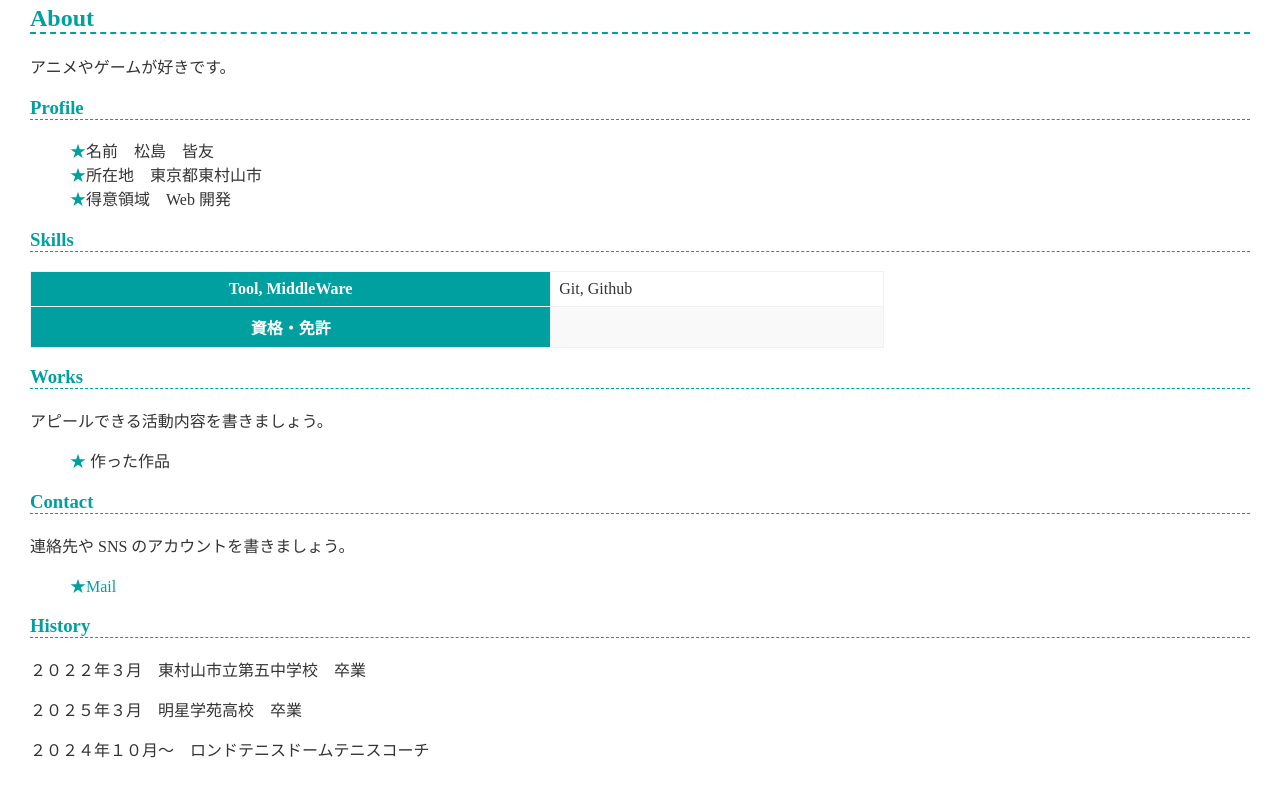
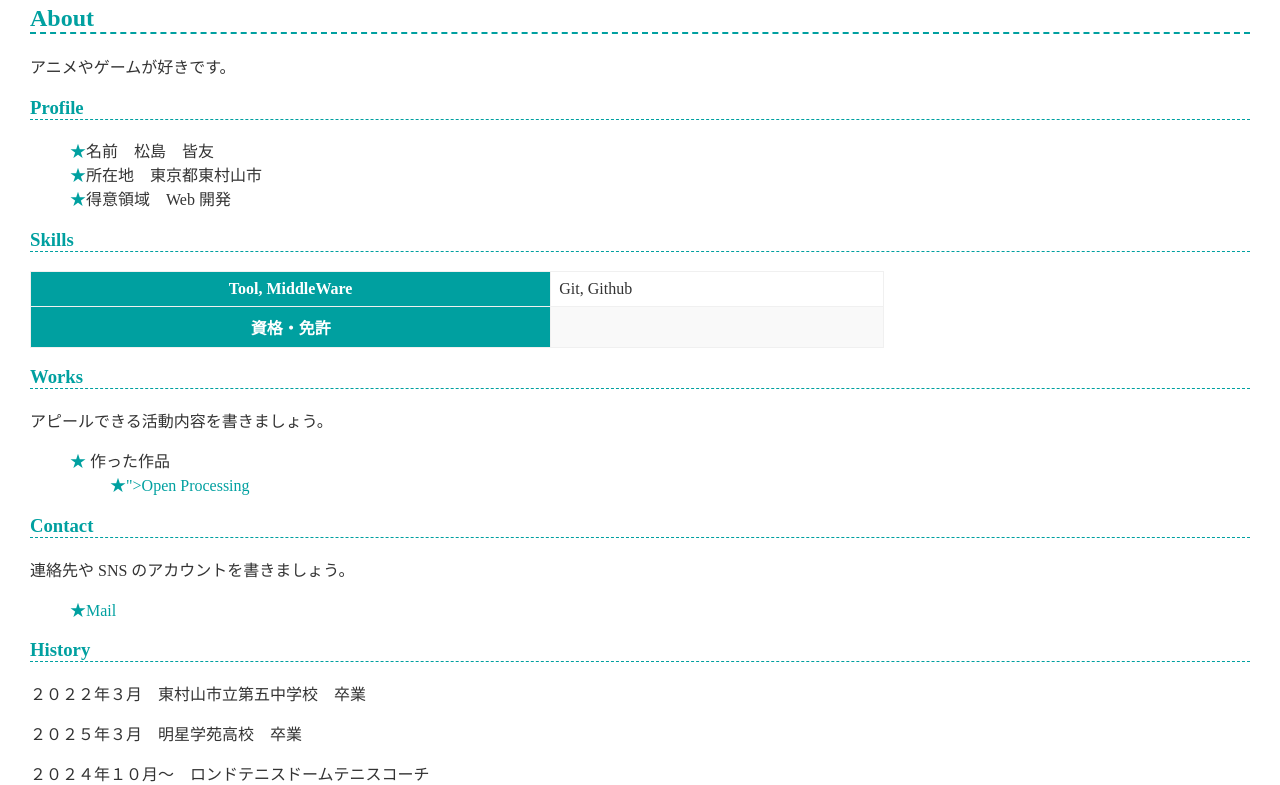
Before and after one commit to kaitomastushima/kaitomatsushima.github.io, a plain HTML site: page index.html in a window 1280 px wide. Shown: the part 117-902 px from the top of the page. Before the commit the page ends 878 px from the top, so only its background shows below. Drawn offline with Linux system fonts and the light colour scheme.

Commit message:
URLの追加

```diff
--- a/index.html
+++ b/index.html
@@ -39,6 +39,7 @@
       <li>
         作った作品
         <ul>
+          <Li><a href="<iframe src="https://openprocessing.org/sketch/2807434/embed/" width="400" height="400"></iframe>">Open Processing</a></Li>
         </ul>
       </li>
     </ul>
```
